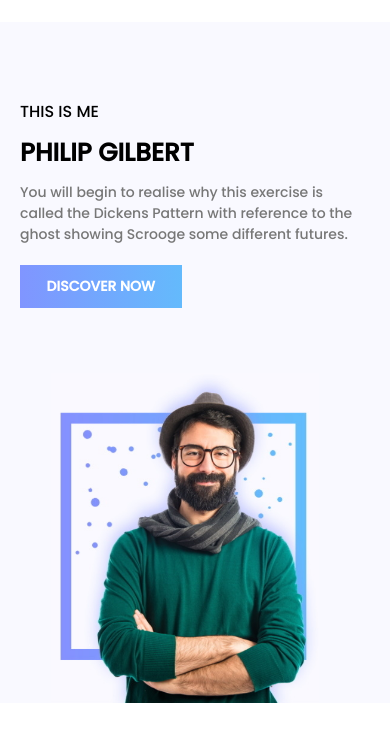
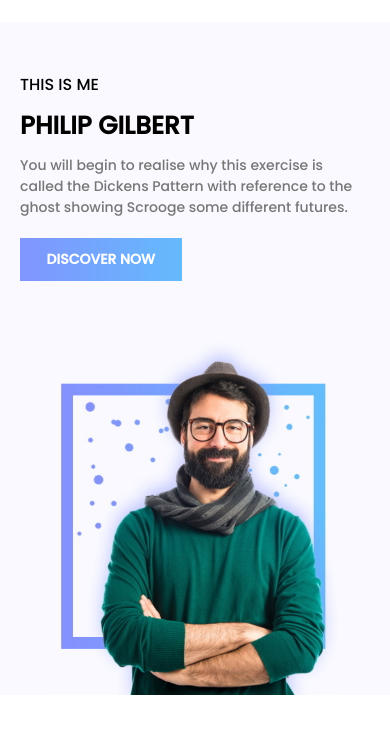
Before and after one commit to front-end-by-rimantas/27-grupe-portfolio-personal, a website with bundled scripts: page index.html in a window 390 px wide. Shown: the part 48-780 px from the top of the page. Built offline with nearby package versions, Linux system fonts and the light colour scheme.

Commit message:
Responsive. update

```diff
--- a/css/home.css
+++ b/css/home.css
@@ -26,22 +26,17 @@
 
 /* Hero start  */
 .hero {
-  padding-top: 10px;
+  margin-bottom: 0;
   padding-bottom: 0;
+  padding-top: 5%;
 }
 
-.hero > .row {
+.hero .row {
   margin-bottom: 0;
 }
 
-.hero div.col-12 {
-  padding-bottom: 50px;
-  margin-top: 0;
-}
-
-.hero div.col-12 {
-  padding-bottom: 50px;
-  margin-top: 10%;
+.hero .col-12 {
+  margin-bottom: 60px;
 }
 
 .hero h4 {
@@ -63,19 +58,27 @@
 .hero img {
   object-fit: cover;
   float: left;
-  padding-top: 15px;
-  padding-right: 20px;
   margin-left: 0;
 }
 
 /* hero responsive features */
 
 @media (min-width: 575px) {
+  .hero {
+    padding-top: 0;
+  }
   .hero > .row h1 {
     font-size: 30px;
   }
+
+  .hero .col-12 {
+    margin-bottom: 10px;
+  }
 }
 @media (min-width: 767px) {
+  .hero {
+    padding-top: 60px;
+  }
   .hero > .row h1 {
     font-size: 40px;
   }
```
